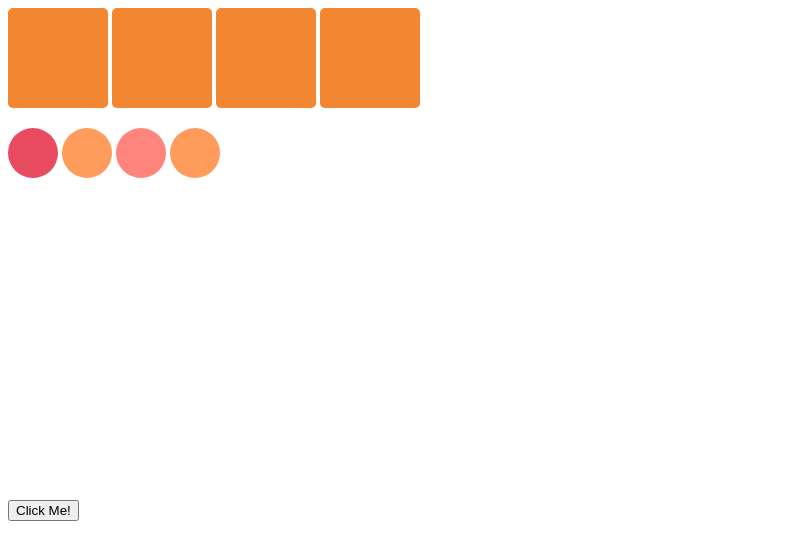
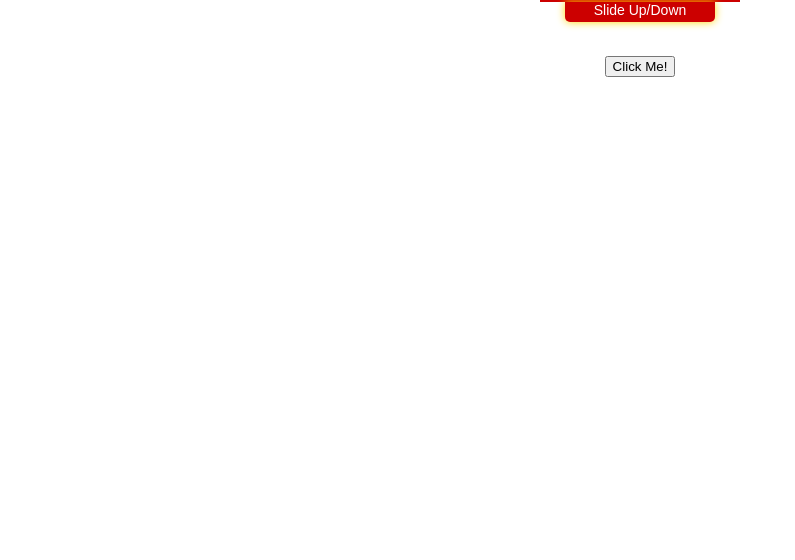
Before and after one commit to Zhhyman/jQuery-test, a website: page jQuerytest.htm in a window 1280 px wide. Shown: the whole page, without its empty margins (0-795 px from the left). Drawn offline with nearby package versions, Linux system fonts and the light colour scheme.

Commit message:
Added slider bar

```diff
--- a/jQuerytest.htm
+++ b/jQuerytest.htm
@@ -7,6 +7,13 @@
   <title>jQuery Test</title>
 </head>
 <body>
+        <div class="panel">
+          <br />
+          <br />
+          <p>Now you see me!</p>
+        </div>
+        <p class="slide"><div class="pull-me">Slide Up/Down</div></p>
+<p>
         <div class="vanish"></div>
         <div class="vanish"></div>
         <div class="vanish"></div>
--- a/script.js
+++ b/script.js
@@ -5,4 +5,8 @@ $(document).ready(function() {
     $('button').click(function() {
         $('.pink, .red').fadeTo('slow', 0);
     });
+
+    $('.pull-me').click(function() {
+        $('.panel').slideToggle('slow');
+    });
 });
--- a/style.css
+++ b/style.css
@@ -1,4 +1,4 @@
-.vanish {
+/*.vanish {
     height: 100px;
     width: 100px;
     display: inline-block;
@@ -25,4 +25,51 @@ div {
 button{
   position: absolute;
   top:500px;
+}*/
+
+body {
+    margin:0 auto;
+    padding:0;
+	width:200px;
+    text-align:center;
 }
+.pull-me{
+    -webkit-box-shadow: 0 0 8px #FFD700;
+    -moz-box-shadow: 0 0 8px #FFD700;
+    box-shadow: 0 0 8px #FFD700;
+    cursor:pointer;
+}
+.panel {
+	background: #ffffbd;
+    background-size:90% 90%;
+    height:300px;
+	display:none;
+    font-family:garamond,times-new-roman,serif;
+}
+.panel p{
+    text-align:center;
+}
+.slide {
+	margin:0;
+	padding:0;
+	border-top:solid 2px #cc0000;
+}
+.pull-me {
+	display:block;
+    position:relative;
+    right:-25px;
+    width:150px;
+    height:20px;
+	font-family:arial,sans-serif;
+    font-size:14px;
+	color:#ffffff;
+    background:#cc0000;
+	text-decoration:none;
+    -moz-border-bottom-left-radius:5px;
+    -moz-border-bottom-right-radius:5px;
+    border-bottom-left-radius:5px;
+    border-bottom-right-radius:5px;
+}
+.pull-me p {
+    text-align:center;
+}
```
